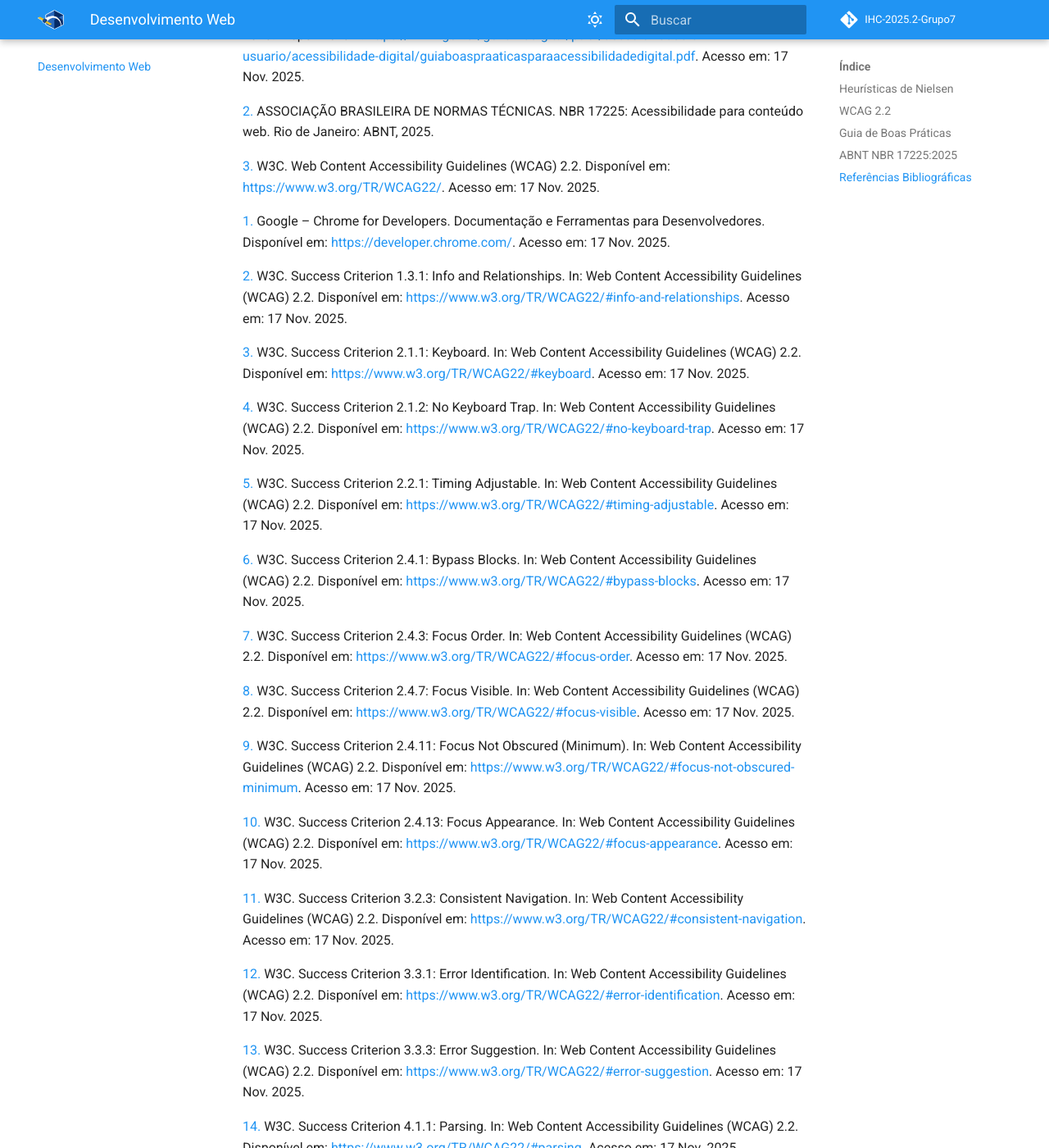
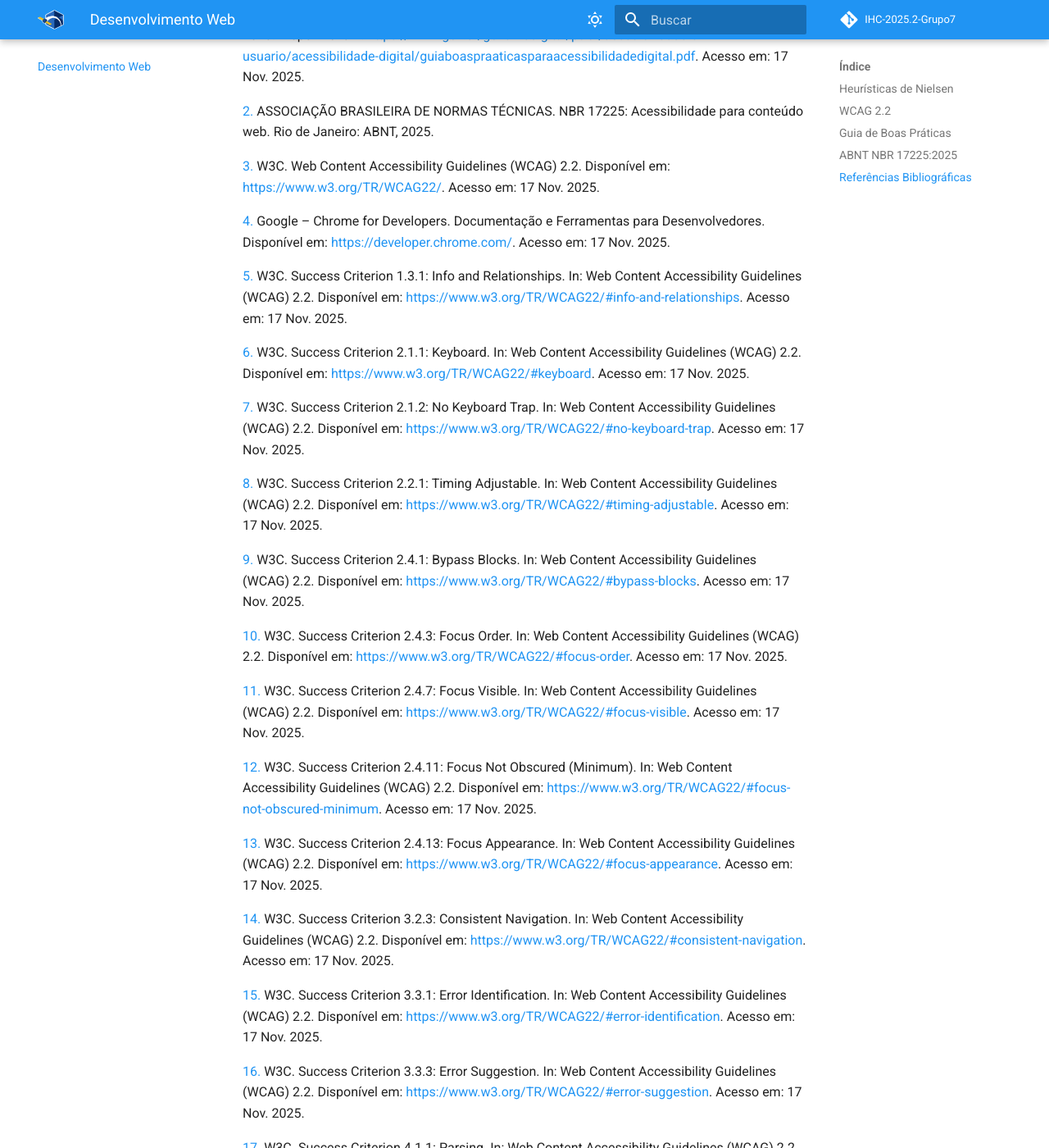
Before and after one commit to UnB-IHC/IHC-2025.2-Grupo7, an MkDocs documentation site: the page built from docs/projeto/desenvolvimentoweb.md, in a window 1280 px wide and 1400 px high, scrolled down 2613 px. Shown: the whole window at 82% size. Built offline with MkDocs 1.6.1 and Material for MkDocs 9.7.7, drawn with Linux system fonts in a browser that asks for light colours; comment, search, counter and statistics services are not loaded.

Commit message:
Atualizando

```diff
--- a/docs/projeto/desenvolvimentoweb.md
+++ b/docs/projeto/desenvolvimentoweb.md
@@ -72,36 +72,36 @@
 
 <a id="FRM2" href="#anchor_2">2.</a> ASSOCIAÇÃO BRASILEIRA DE NORMAS TÉCNICAS. NBR 17225: Acessibilidade para conteúdo web. Rio de Janeiro: ABNT, 2025.
 
-<a id="FRM2" href="#anchor_2">3.</a> W3C. Web Content Accessibility Guidelines (WCAG) 2.2. Disponível em: [https://www.w3.org/TR/WCAG22/](https://www.w3.org/TR/WCAG22/). Acesso em: 17 Nov. 2025.
+<a id="FRM3" href="#anchor_2">3.</a> W3C. Web Content Accessibility Guidelines (WCAG) 2.2. Disponível em: [https://www.w3.org/TR/WCAG22/](https://www.w3.org/TR/WCAG22/). Acesso em: 17 Nov. 2025.
 
-<a id="ref1" href="#anchor_1">1.</a> Google – Chrome for Developers. Documentação e Ferramentas para Desenvolvedores. Disponível em: [https://developer.chrome.com/](https://developer.chrome.com/). Acesso em: 17 Nov. 2025.
+<a id="ref1" href="#anchor_1">4.</a> Google – Chrome for Developers. Documentação e Ferramentas para Desenvolvedores. Disponível em: [https://developer.chrome.com/](https://developer.chrome.com/). Acesso em: 17 Nov. 2025.
 
-<a id="ref2" href="#anchor_2">2.</a> W3C. Success Criterion 1.3.1: Info and Relationships. In: Web Content Accessibility Guidelines (WCAG) 2.2. Disponível em: [https://www.w3.org/TR/WCAG22/#info-and-relationships](https://www.w3.org/TR/WCAG22/#info-and-relationships). Acesso em: 17 Nov. 2025.
+<a id="ref2" href="#anchor_2">5.</a> W3C. Success Criterion 1.3.1: Info and Relationships. In: Web Content Accessibility Guidelines (WCAG) 2.2. Disponível em: [https://www.w3.org/TR/WCAG22/#info-and-relationships](https://www.w3.org/TR/WCAG22/#info-and-relationships). Acesso em: 17 Nov. 2025.
 
-<a id="ref3" href="#anchor_3">3.</a> W3C. Success Criterion 2.1.1: Keyboard. In: Web Content Accessibility Guidelines (WCAG) 2.2. Disponível em: [https://www.w3.org/TR/WCAG22/#keyboard](https://www.w3.org/TR/WCAG22/#keyboard). Acesso em:  17 Nov. 2025.
+<a id="ref3" href="#anchor_3">6.</a> W3C. Success Criterion 2.1.1: Keyboard. In: Web Content Accessibility Guidelines (WCAG) 2.2. Disponível em: [https://www.w3.org/TR/WCAG22/#keyboard](https://www.w3.org/TR/WCAG22/#keyboard). Acesso em:  17 Nov. 2025.
 
-<a id="ref4" href="#anchor_4">4.</a> W3C. Success Criterion 2.1.2: No Keyboard Trap. In: Web Content Accessibility Guidelines (WCAG) 2.2. Disponível em: [https://www.w3.org/TR/WCAG22/#no-keyboard-trap](https://www.w3.org/TR/WCAG22/#no-keyboard-trap). Acesso em: 17 Nov. 2025.
+<a id="ref4" href="#anchor_4">7.</a> W3C. Success Criterion 2.1.2: No Keyboard Trap. In: Web Content Accessibility Guidelines (WCAG) 2.2. Disponível em: [https://www.w3.org/TR/WCAG22/#no-keyboard-trap](https://www.w3.org/TR/WCAG22/#no-keyboard-trap). Acesso em: 17 Nov. 2025.
 
-<a id="ref5" href="#anchor_5">5.</a> W3C. Success Criterion 2.2.1: Timing Adjustable. In: Web Content Accessibility Guidelines (WCAG) 2.2. Disponível em: [https://www.w3.org/TR/WCAG22/#timing-adjustable](https://www.w3.org/TR/WCAG22/#timing-adjustable). Acesso em: 17 Nov. 2025.
+<a id="ref5" href="#anchor_5">8.</a> W3C. Success Criterion 2.2.1: Timing Adjustable. In: Web Content Accessibility Guidelines (WCAG) 2.2. Disponível em: [https://www.w3.org/TR/WCAG22/#timing-adjustable](https://www.w3.org/TR/WCAG22/#timing-adjustable). Acesso em: 17 Nov. 2025.
 
-<a id="ref6" href="#anchor_6">6.</a> W3C. Success Criterion 2.4.1: Bypass Blocks. In: Web Content Accessibility Guidelines (WCAG) 2.2. Disponível em: [https://www.w3.org/TR/WCAG22/#bypass-blocks](https://www.w3.org/TR/WCAG22/#bypass-blocks). Acesso em: 17 Nov. 2025.
+<a id="ref6" href="#anchor_6">9.</a> W3C. Success Criterion 2.4.1: Bypass Blocks. In: Web Content Accessibility Guidelines (WCAG) 2.2. Disponível em: [https://www.w3.org/TR/WCAG22/#bypass-blocks](https://www.w3.org/TR/WCAG22/#bypass-blocks). Acesso em: 17 Nov. 2025.
 
-<a id="ref7" href="#anchor_7">7.</a> W3C. Success Criterion 2.4.3: Focus Order. In: Web Content Accessibility Guidelines (WCAG) 2.2. Disponível em: [https://www.w3.org/TR/WCAG22/#focus-order](https://www.w3.org/TR/WCAG22/#focus-order). Acesso em: 17 Nov. 2025.
+<a id="ref7" href="#anchor_7">10.</a> W3C. Success Criterion 2.4.3: Focus Order. In: Web Content Accessibility Guidelines (WCAG) 2.2. Disponível em: [https://www.w3.org/TR/WCAG22/#focus-order](https://www.w3.org/TR/WCAG22/#focus-order). Acesso em: 17 Nov. 2025.
 
-<a id="ref8" href="#anchor_8">8.</a> W3C. Success Criterion 2.4.7: Focus Visible. In: Web Content Accessibility Guidelines (WCAG) 2.2. Disponível em: [https://www.w3.org/TR/WCAG22/#focus-visible](https://www.w3.org/TR/WCAG22/#focus-visible). Acesso em: 17 Nov. 2025.
+<a id="ref8" href="#anchor_8">11.</a> W3C. Success Criterion 2.4.7: Focus Visible. In: Web Content Accessibility Guidelines (WCAG) 2.2. Disponível em: [https://www.w3.org/TR/WCAG22/#focus-visible](https://www.w3.org/TR/WCAG22/#focus-visible). Acesso em: 17 Nov. 2025.
 
-<a id="ref9" href="#anchor_9">9.</a> W3C. Success Criterion 2.4.11: Focus Not Obscured (Minimum). In: Web Content Accessibility Guidelines (WCAG) 2.2. Disponível em: [https://www.w3.org/TR/WCAG22/#focus-not-obscured-minimum](https://www.w3.org/TR/WCAG22/#focus-not-obscured-minimum). Acesso em: 17 Nov. 2025.
+<a id="ref9" href="#anchor_9">12.</a> W3C. Success Criterion 2.4.11: Focus Not Obscured (Minimum). In: Web Content Accessibility Guidelines (WCAG) 2.2. Disponível em: [https://www.w3.org/TR/WCAG22/#focus-not-obscured-minimum](https://www.w3.org/TR/WCAG22/#focus-not-obscured-minimum). Acesso em: 17 Nov. 2025.
 
-<a id="ref10" href="#anchor_10">10.</a> W3C. Success Criterion 2.4.13: Focus Appearance. In: Web Content Accessibility Guidelines (WCAG) 2.2. Disponível em: [https://www.w3.org/TR/WCAG22/#focus-appearance](https://www.w3.org/TR/WCAG22/#focus-appearance). Acesso em: 17 Nov. 2025.
+<a id="ref10" href="#anchor_10">13.</a> W3C. Success Criterion 2.4.13: Focus Appearance. In: Web Content Accessibility Guidelines (WCAG) 2.2. Disponível em: [https://www.w3.org/TR/WCAG22/#focus-appearance](https://www.w3.org/TR/WCAG22/#focus-appearance). Acesso em: 17 Nov. 2025.
 
-<a id="ref11" href="#anchor_11">11.</a> W3C. Success Criterion 3.2.3: Consistent Navigation. In: Web Content Accessibility Guidelines (WCAG) 2.2. Disponível em: [https://www.w3.org/TR/WCAG22/#consistent-navigation](https://www.w3.org/TR/WCAG22/#consistent-navigation). Acesso em: 17 Nov. 2025.
+<a id="ref11" href="#anchor_11">14.</a> W3C. Success Criterion 3.2.3: Consistent Navigation. In: Web Content Accessibility Guidelines (WCAG) 2.2. Disponível em: [https://www.w3.org/TR/WCAG22/#consistent-navigation](https://www.w3.org/TR/WCAG22/#consistent-navigation). Acesso em: 17 Nov. 2025.
 
-<a id="ref12" href="#anchor_12">12.</a> W3C. Success Criterion 3.3.1: Error Identification. In: Web Content Accessibility Guidelines (WCAG) 2.2. Disponível em: [https://www.w3.org/TR/WCAG22/#error-identification](https://www.w3.org/TR/WCAG22/#error-identification). Acesso em: 17 Nov. 2025.
+<a id="ref12" href="#anchor_12">15.</a> W3C. Success Criterion 3.3.1: Error Identification. In: Web Content Accessibility Guidelines (WCAG) 2.2. Disponível em: [https://www.w3.org/TR/WCAG22/#error-identification](https://www.w3.org/TR/WCAG22/#error-identification). Acesso em: 17 Nov. 2025.
 
-<a id="ref13" href="#anchor_13">13.</a> W3C. Success Criterion 3.3.3: Error Suggestion. In: Web Content Accessibility Guidelines (WCAG) 2.2. Disponível em: [https://www.w3.org/TR/WCAG22/#error-suggestion](https://www.w3.org/TR/WCAG22/#error-suggestion). Acesso em: 17 Nov. 2025.
+<a id="ref13" href="#anchor_13">16.</a> W3C. Success Criterion 3.3.3: Error Suggestion. In: Web Content Accessibility Guidelines (WCAG) 2.2. Disponível em: [https://www.w3.org/TR/WCAG22/#error-suggestion](https://www.w3.org/TR/WCAG22/#error-suggestion). Acesso em: 17 Nov. 2025.
 
-<a id="ref14" href="#anchor_14">14.</a> W3C. Success Criterion 4.1.1: Parsing. In: Web Content Accessibility Guidelines (WCAG) 2.2. Disponível em: [https://www.w3.org/TR/WCAG22/#parsing](https://www.w3.org/TR/WCAG22/#parsing). Acesso em: 17 Nov. 2025.
+<a id="ref14" href="#anchor_14">17.</a> W3C. Success Criterion 4.1.1: Parsing. In: Web Content Accessibility Guidelines (WCAG) 2.2. Disponível em: [https://www.w3.org/TR/WCAG22/#parsing](https://www.w3.org/TR/WCAG22/#parsing). Acesso em: 17 Nov. 2025.
 
-<a id="ref15" href="#anchor_15">15.</a> W3C. Success Criterion 4.1.2: Name, Role, Value. In: Web Content Accessibility Guidelines (WCAG) 2.2. Disponível em: [https://www.w3.org/TR/WCAG22/#name-role-value](https://www.w3.org/TR/WCAG22/#name-role-value). Acesso em: 17 Nov. 2025.
+<a id="ref15" href="#anchor_15">18.</a> W3C. Success Criterion 4.1.2: Name, Role, Value. In: Web Content Accessibility Guidelines (WCAG) 2.2. Disponível em: [https://www.w3.org/TR/WCAG22/#name-role-value](https://www.w3.org/TR/WCAG22/#name-role-value). Acesso em: 17 Nov. 2025.
 
-<a id="FRM2" href="#anchor_2">4.</a> NIELSEN, Jakob. Usability Engineering. Boston: Academic Press, 1994.
+<a id="FRM2" href="#anchor_2">19.</a> NIELSEN, Jakob. Usability Engineering. Boston: Academic Press, 1994.
```
